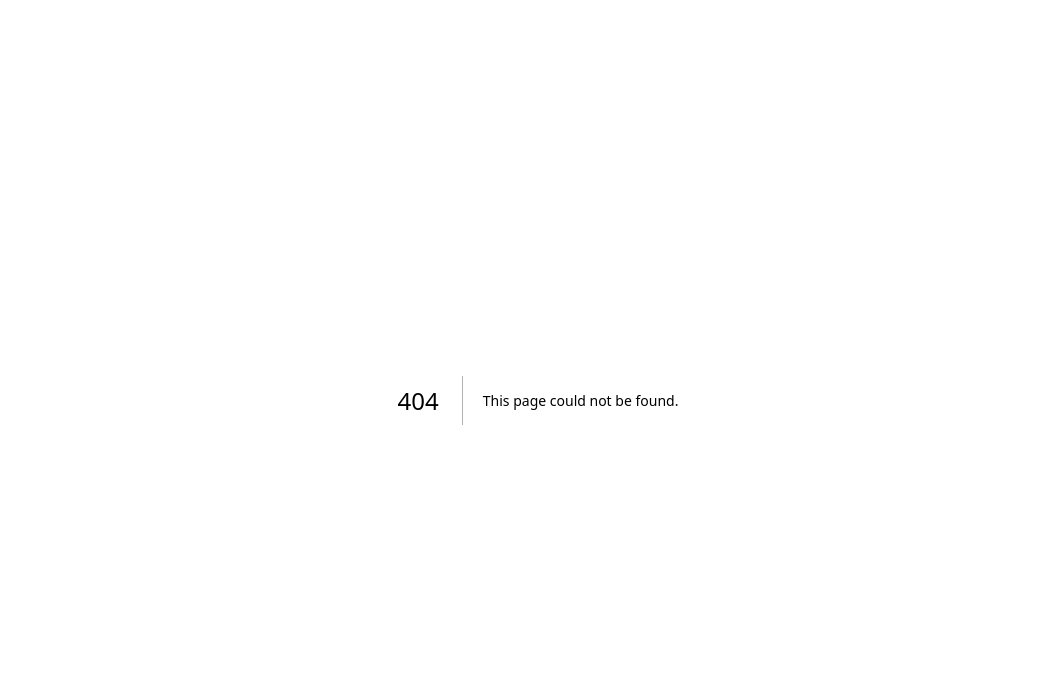
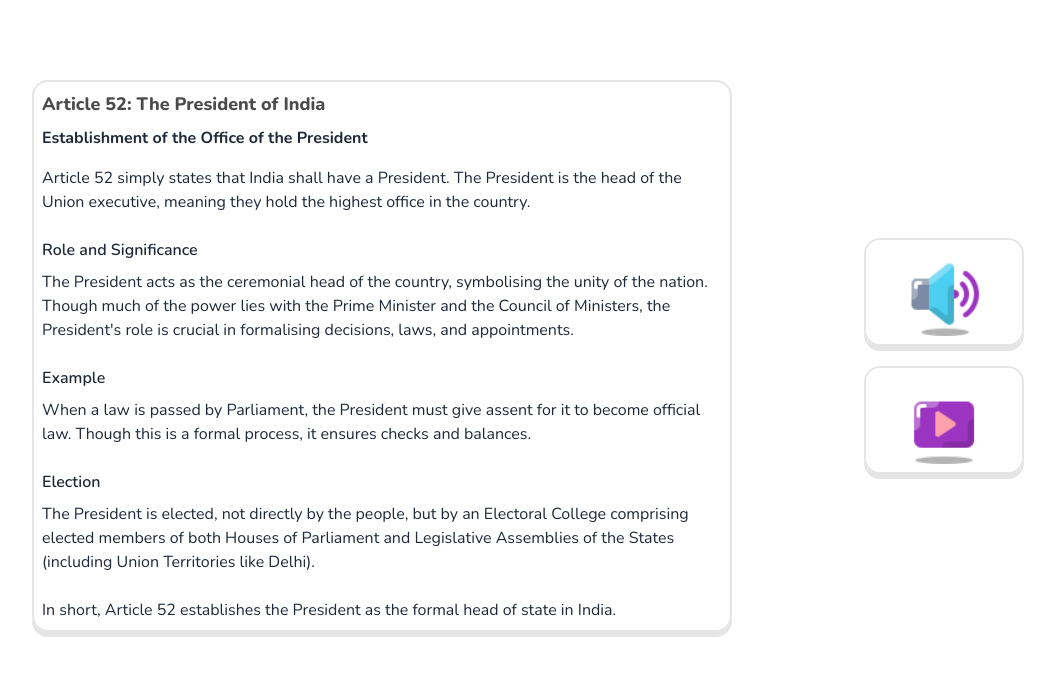
Before and after one commit to Rudalph/learn-constitution, a Next.js app: page /Learning in a window 1280 px wide. Before the commit this address had no page. Shown: the top 676 px of the page, without its empty margins (102-1157 px from the left). Built offline with nearby package versions, Linux system fonts and the light colour scheme.

Commit message:
Learning Modules Integrated

```diff
--- /dev/null
+++ b/app/Learning/page.jsx
@@ -0,0 +1,134 @@
+"use client"
+import React from 'react'
+import Image from 'next/image'
+
+const page = () => {
+
+    const handleAudioClick = async () => {
+        // Extract the text from the div
+        const textToConvert = `
+            Article 52: The President of India
+            Establishment of the Office of the President
+            Article 52 simply states that India shall have a President.
+            The President is the head of the Union executive, meaning they hold the highest office in the country.
+
+            Role and Significance
+            The President acts as the ceremonial head of the country, symbolising the unity of the nation.
+            Though much of the power lies with the Prime Minister and the Council of Ministers,
+            the President's role is crucial in formalising decisions, laws, and appointments.
+
+            Example
+            When a law is passed by Parliament, the President must give assent for it to become official law.
+            Though this is a formal process, it ensures checks and balances.
+
+            Election
+            The President is elected, not directly by the people, but by an Electoral College comprising elected members of both
+            Houses of Parliament and Legislative Assemblies of the States (including Union Territories like Delhi).
+
+            In short, Article 52 establishes the President as the formal head of state in India.
+        `;
+
+        // ElevenLabs API call
+        const url = "https://api.elevenlabs.io/v1/text-to-speech/pMsXgVXv3BLzUgSXRplE";
+        const headers = {
+            "Accept": "audio/mpeg",
+            "Content-Type": "application/json",
+            "xi-api-key": "sk_b997b029fd7e97a483b054b9fff5808de21ec6664eb3932e" // Replace with your actual API key
+        };
+        const data = {
+            text: textToConvert,
+            model_id: "eleven_monolingual_v1",
+            voice_settings: {
+                stability: 0.5,
+                similarity_boost: 0.5
+            }
+        };
+
+        try {
+            const response = await fetch(url, {
+                method: "POST",
+                headers: headers,
+                body: JSON.stringify(data)
+            });
+
+            if (response.ok) {
+                const blob = await response.blob();
+                const audioUrl = URL.createObjectURL(blob);
+                const audio = new Audio(audioUrl);
+                audio.play();  // Play the audio
+            } else {
+                console.error("Error in API call:", response.statusText);
+            }
+        } catch (error) {
+            console.error("Error:", error);
+        }
+    };
+
+
+    return (
+        <div>
+            <div className='flex justify-center align-middle items-center mt-10 lg:mt-20 lg:gap-28 flex-wrap px-2'>
+
+                <div className=''>
+                    <div className="card border-2 shadow-[0_5px_0_#E5E5E5] border-[#E5E5E5] cursor-pointer hover:bg-[#F1F3F4] lg:w-[700px]">
+                        <div className="card-body p-2">
+                            <h2 className="card-title text-lg text-[#4B4B4B] font-extrabold">Article 52: The President of India</h2>
+                            <div className='gap-5'>
+                                <h1 class=" font-bold mb-4">Establishment of the Office of the President</h1>
+                                <p className=" mb-4">Article 52 simply states that India shall have a President. The President is the head of the Union executive, meaning they hold the highest office in the country.</p>
+
+                                <h2 className=" font-semibold mt-6 mb-2">Role and Significance</h2>
+                                <p class=" mb-4">The President acts as the ceremonial head of the country, symbolising the unity of the nation. Though much of the power lies with the Prime Minister and the Council of Ministers, the President's role is crucial in formalising decisions, laws, and appointments.</p>
+
+                                <h3 className=" font-semibold mt-6 mb-2">Example</h3>
+                                <p className=" mb-4">When a law is passed by Parliament, the President must give assent for it to become official law. Though this is a formal process, it ensures checks and balances.</p>
+
+                                <h2 className=" font-semibold mt-6 mb-2">Election</h2>
+                                <p className=" mb-4">The President is elected, not directly by the people, but by an Electoral College comprising elected members of both Houses of Parliament and Legislative Assemblies of the States (including Union Territories like Delhi).</p>
+
+                                <p className=" mt-6">In short, Article 52 establishes the President as the formal head of state in India.</p>
+                            </div>
+                        </div>
+                    </div>
+                </div>
+
+
+                <div className=''>
+                    <div className="card border-2 shadow-[0_5px_0_#E5E5E5] border-[#E5E5E5] cursor-pointer hover:bg-[#F1F3F4] lg:w-40 lg:h-30 m-5">
+                        <div className="card-body p-2">
+                            <h2 className="card-title text-lg text-[#4B4B4B] font-extrabold"></h2>
+                            <div className='flex justify-center gap-5'>
+                                <Image src="/audio.png" alt='' height={80} width={80} onClick={handleAudioClick} />
+                            </div>
+                        </div>
+                    </div>
+                    <div className="card border-2 shadow-[0_5px_0_#E5E5E5] border-[#E5E5E5] cursor-pointer hover:bg-[#F1F3F4] lg:w-40 lg:h-30 m-5">
+                        <div className="card-body p-2">
+                            <h2 className="card-title text-lg text-[#4B4B4B] font-extrabold"></h2>
+                            <div className='flex justify-center gap-5'>
+                                <button onClick={() => document.getElementById('my_modal_2').showModal()}><Image src="/video.png" alt='' height={80} width={80} /></button>
+                            </div>
+                        </div>
+                    </div>
+
+                </div>
+
+
+            </div>
+
+            <dialog id="my_modal_2" className="modal">
+                <div className="modal-box">
+                    <h3 className="font-bold text-lg">Article 52: The President of India</h3>
+                    <p className="py-4"> <video width="1200" height="720" controls>
+                        <source src="/article52.mp4" type="video/mp4" />
+                    </video></p>
+                </div>
+                <form method="dialog" className="modal-backdrop">
+                    <button>close</button>
+                </form>
+            </dialog>
+        </div>
+    )
+}
+
+export default page
```
Also changed, not shown: public/audio.png (added), public/video.png (added).
